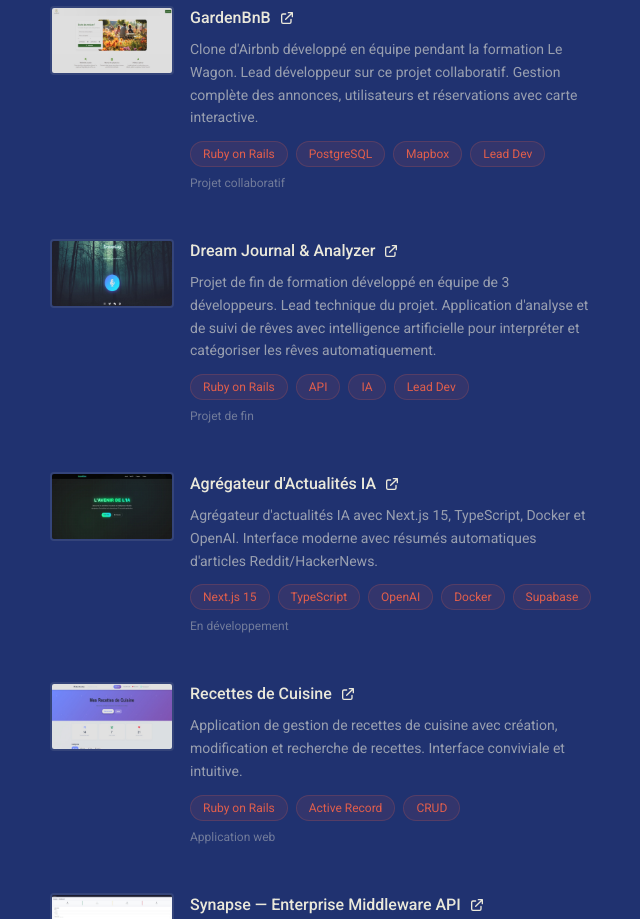
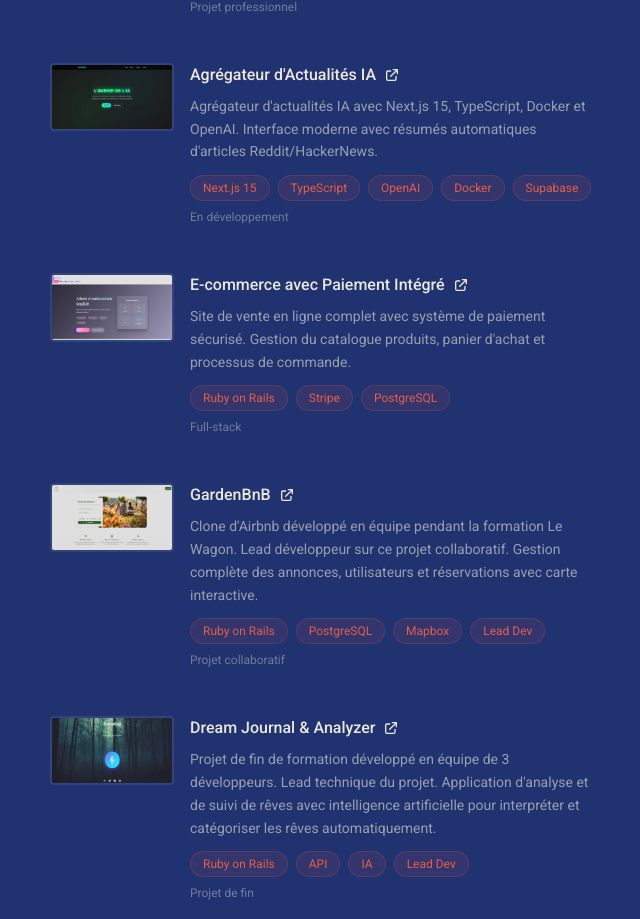
Before and after one commit to ThomasWEBDEV/portfolio-thomas-feret, a Next.js app: page / in a window 1280 px wide. Shown: the part 1860-2779 px from the top of the page, without its empty margins (638-1278 px from the left). Built offline with nearby package versions, Linux system fonts and the light colour scheme; a web font is replaced by a local one.

Commit message:
Mise à jour - section projet

```diff
--- a/app/page.tsx
+++ b/app/page.tsx
@@ -248,6 +248,24 @@ export default function Home() {
               },
               {
                 id: 3,
+                title: "Synapse — Enterprise Middleware API",
+                description: "API middleware d'intégration de données entre systèmes (ERP/WMS). Architecture Spring Boot + Vue.js + MySQL + Docker. API REST testée, dashboard monitoring temps réel, containerisation complète.",
+                image: "/images/synapse.jpg",
+                link: "https://github.com/ThomasWEBDEV/synapse",
+                tags: ["Java 21", "Spring Boot 3", "Vue.js 3", "MySQL", "Docker", "REST API"],
+                stars: "Projet professionnel"
+              },
+              {
+                id: 4,
+                title: "Agrégateur d'Actualités IA",
+                description: "Agrégateur d'actualités IA avec Next.js 15, TypeScript, Docker et OpenAI. Interface moderne avec résumés automatiques d'articles Reddit/HackerNews.",
+                image: "/images/logo4.jpg",
+                link: "https://actu-ia-da62affe5174.herokuapp.com/",
+                tags: ["Next.js 15", "TypeScript", "OpenAI", "Docker", "Supabase"],
+                stars: "En développement"
+              },
+              {
+                id: 5,
                 title: "E-commerce avec Paiement Intégré",
                 description: "Site de vente en ligne complet avec système de paiement sécurisé. Gestion du catalogue produits, panier d'achat et processus de commande.",
                 image: "/images/logo7.jpg",
@@ -256,7 +274,7 @@ export default function Home() {
                 stars: "Full-stack"
               },
               {
-                id: 4,
+                id: 6,
                 title: "GardenBnB",
                 description: "Clone d'Airbnb développé en équipe pendant la formation Le Wagon. Lead développeur sur ce projet collaboratif. Gestion complète des annonces, utilisateurs et réservations avec carte interactive.",
                 image: "/images/logo2.jpg",
@@ -265,7 +283,7 @@ export default function Home() {
                 stars: "Projet collaboratif"
               },
               {
-                id: 5,
+                id: 7,
                 title: "Dream Journal & Analyzer",
                 description: "Projet de fin de formation développé en équipe de 3 développeurs. Lead technique du projet. Application d'analyse et de suivi de rêves avec intelligence artificielle pour interpréter et catégoriser les rêves automatiquement.",
                 image: "/images/logo3.jpg",
@@ -273,33 +291,7 @@ export default function Home() {
                 tags: ["Ruby on Rails", "API", "IA", "Lead Dev"],
                 stars: "Projet de fin"
               },
-              {
-                id: 6,
-                title: "Agrégateur d'Actualités IA",
-                description: "Agrégateur d'actualités IA avec Next.js 15, TypeScript, Docker et OpenAI. Interface moderne avec résumés automatiques d'articles Reddit/HackerNews.",
-                image: "/images/logo4.jpg",
-                link: "https://actu-ia-da62affe5174.herokuapp.com/",
-                tags: ["Next.js 15", "TypeScript", "OpenAI", "Docker", "Supabase"],
-                stars: "En développement"
-              },
-              {
-                id: 7,
-                title: "Recettes de Cuisine",
-                description: "Application de gestion de recettes de cuisine avec création, modification et recherche de recettes. Interface conviviale et intuitive.",
-                image: "/images/logo5.jpg",
-                link: "https://recettes-cuisine-thomas-714e2391e369.herokuapp.com/",
-                tags: ["Ruby on Rails", "Active Record", "CRUD"],
-                stars: "Application web"
-              },
-              {
-                id: 8,
-                title: "Synapse — Enterprise Middleware API",
-                description: "API middleware d'intégration de données entre systèmes (ERP/WMS). Architecture Spring Boot + Vue.js + MySQL + Docker. API REST testée, dashboard monitoring temps réel, containerisation complète.",
-                image: "/images/synapse.jpg",
-                link: "https://github.com/ThomasWEBDEV/synapse",
-                tags: ["Java 21", "Spring Boot 3", "Vue.js 3", "MySQL", "Docker", "REST API"],
-                stars: "Projet professionnel"
-              },
+
             ].map((project, index) => (
               <motion.a
                 key={project.id}
--- a/app/projets/page.tsx
+++ b/app/projets/page.tsx
@@ -36,6 +36,33 @@ export default function ProjectsPage() {
     },
     {
       id: 3,
+      title: "Synapse — Enterprise Middleware API",
+      description: "API middleware d'intégration de données entre systèmes d'information (ERP/WMS). Simulation d'infrastructure middleware réelle : API REST Spring Boot, validation/transformation données, dashboard Vue.js monitoring temps réel, containerisation Docker complète. Endpoints testés : /health, /stats, /flux (GET/POST). MySQL pour historique des flux.",
+      image: "/images/synapse.jpg",
+      link: "https://github.com/ThomasWEBDEV/synapse",
+      tags: ["Java 21", "Spring Boot 3", "Vue.js 3", "MySQL 8", "Docker", "REST API", "Middleware"],
+      year: "2025"
+    },
+    {
+      id: 4,
+      title: "Agrégateur d'Actualités IA",
+      description: "Agrégateur d'actualités IA avec Next.js 15, TypeScript, Docker et OpenAI. Interface moderne avec résumés automatiques d'articles Reddit/HackerNews.",
+      image: "/images/logo4.jpg",
+      link: "https://actu-ia-da62affe5174.herokuapp.com/",
+      tags: ["Next.js 15", "TypeScript", "OpenAI", "Docker", "Supabase"],
+      year: "2025"
+    },
+    {
+      id: 5,
+      title: "E-commerce avec Paiement Intégré",
+      description: "Site de vente en ligne complet avec système de paiement sécurisé. Gestion du catalogue produits, panier d'achat et processus de commande.",
+      image: "/images/logo7.jpg",
+      link: "https://vente-en-ligne-thomas-33c780989c1d.herokuapp.com/",
+      tags: ["Ruby on Rails", "Stripe", "PostgreSQL"],
+      year: "2025"
+    },
+    {
+      id: 6,
       title: "GardenBnB",
       description: "Clone d'Airbnb développé en équipe pendant la formation Le Wagon. Lead développeur sur ce projet collaboratif. Gestion complète des annonces, utilisateurs et réservations avec carte interactive.",
       image: "/images/logo2.jpg",
@@ -50,42 +77,6 @@ export default function ProjectsPage() {
       image: "/images/logo3.jpg",
       link: "https://dreamlog-45cf91224f2e.herokuapp.com/",
       tags: ["Ruby on Rails", "API", "IA", "Lead Dev"],
-      year: "2025"
-    },
-    {
-      id: 5,
-      title: "Agrégateur d'Actualités IA",
-      description: "Agrégateur d'actualités IA avec Next.js 15, TypeScript, Docker et OpenAI. Interface moderne avec résumés automatiques d'articles Reddit/HackerNews.",
-      image: "/images/logo4.jpg",
-      link: "https://actu-ia-da62affe5174.herokuapp.com/",
-      tags: ["Next.js 15", "TypeScript", "OpenAI", "Docker", "Supabase"],
-      year: "2025"
-    },
-    {
-      id: 6,
-      title: "Recettes de Cuisine",
-      description: "Application de gestion de recettes de cuisine avec création, modification et recherche de recettes. Interface conviviale et intuitive.",
-      image: "/images/logo5.jpg",
-      link: "https://recettes-cuisine-thomas-714e2391e369.herokuapp.com/",
-      tags: ["Ruby on Rails", "Active Record", "CRUD"],
-      year: "2025"
-    },
-    {
-      id: 7,
-      title: "Synapse — Enterprise Middleware API",
-      description: "API middleware d'intégration de données entre systèmes d'information (ERP/WMS). Simulation d'infrastructure middleware réelle : API REST Spring Boot, validation/transformation données, dashboard Vue.js monitoring temps réel, containerisation Docker complète. Endpoints testés : /health, /stats, /flux (GET/POST). MySQL pour historique des flux.",
-      image: "/images/synapse.jpg",
-      link: "https://github.com/ThomasWEBDEV/synapse",
-      tags: ["Java 21", "Spring Boot 3", "Vue.js 3", "MySQL 8", "Docker", "REST API", "Middleware"],
-      year: "2025"
-    },
-    {
-      id: 8,
-      title: "E-commerce avec Paiement Intégré",
-      description: "Site de vente en ligne complet avec système de paiement sécurisé. Gestion du catalogue produits, panier d'achat et processus de commande.",
-      image: "/images/logo7.jpg",
-      link: "https://vente-en-ligne-thomas-33c780989c1d.herokuapp.com/",
-      tags: ["Ruby on Rails", "Stripe", "PostgreSQL"],
       year: "2025"
     },
   ];
```
